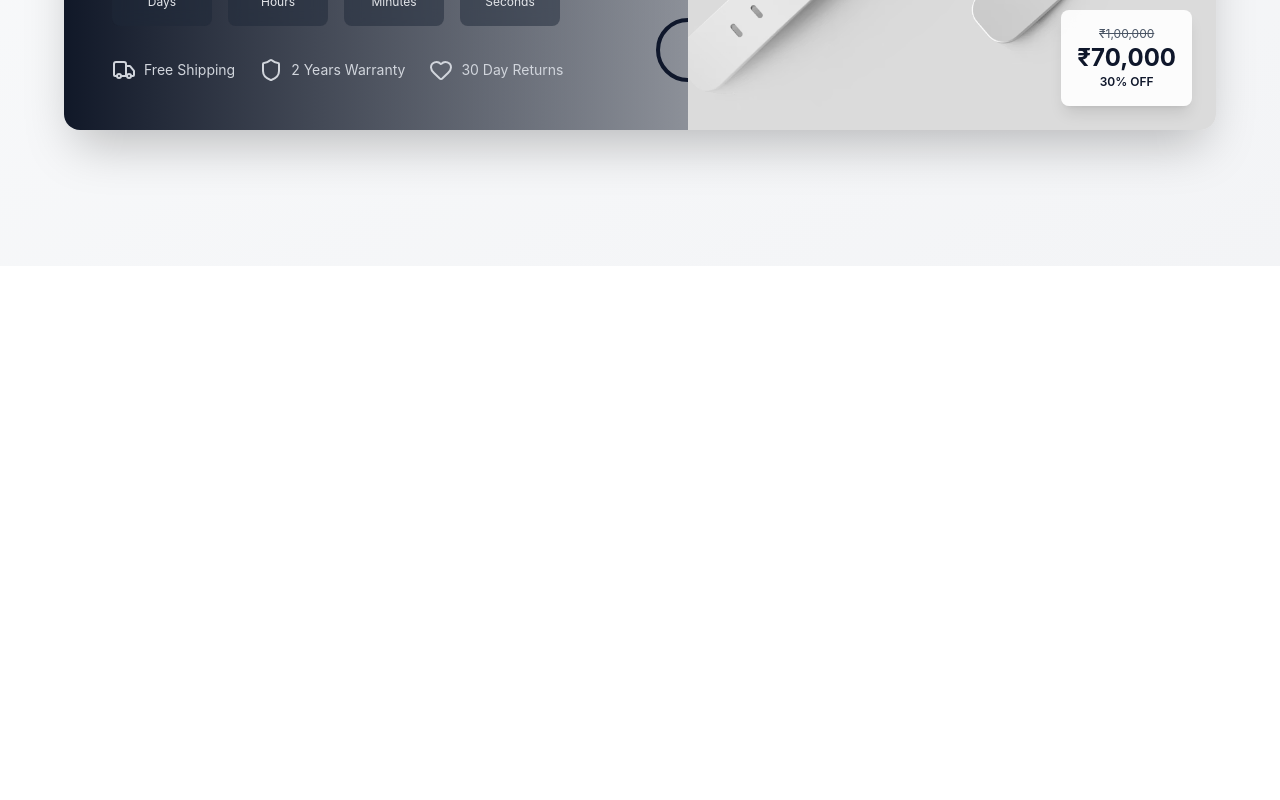
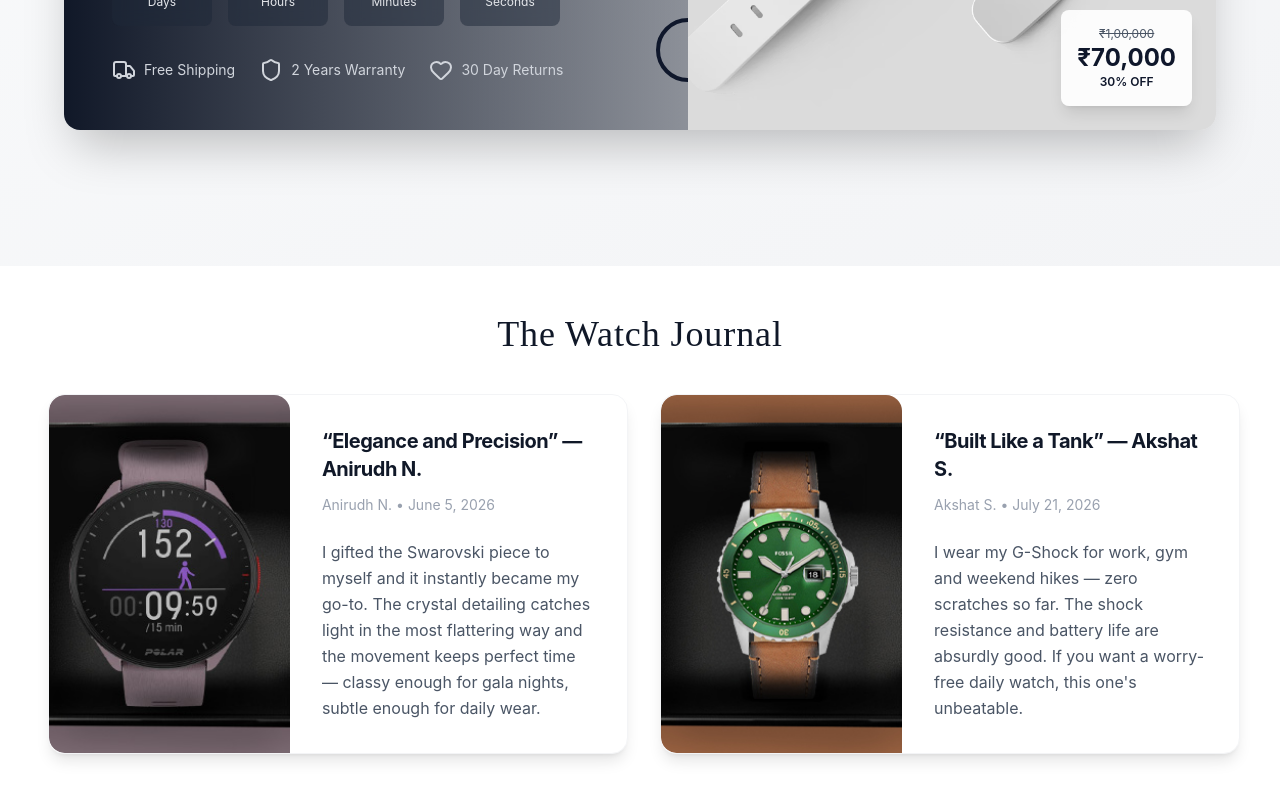
Before and after one commit to Anirudh-Negii/timestone, a React (Vite) app: page / in a window 1280 px wide. Shown: the part 2837-3637 px from the top of the page. Before the commit the page ends 3103 px from the top, so only its background shows below. Built offline with nearby package versions, Linux system fonts and the light colour scheme.

Commit message:
Build testimonials section

```diff
--- a/src/assets/dummyStyles.js
+++ b/src/assets/dummyStyles.js
@@ -130,7 +130,7 @@
 
   // Scrollbar hiding
   scrollbarHide:
-    "container ::-webkit-scrollbar { display: none; } .container { -ms-overflow-style: none; scrollbar-width: none; }",
+    ".container ::-webkit-scrollbar { display: none; } .container { -ms-overflow-style: none; scrollbar-width: none; }",
 };
 
 export { testimonialPageStyles };
--- /dev/null
+++ b/src/components/Testimonials.jsx
@@ -0,0 +1,306 @@
+import React, { useRef, useEffect } from "react";
+import { testimonialPageStyles } from "../assets/dummyStyles";
+import T1 from "../assets/T1.png";
+import T2 from "../assets/T2.png";
+import T3 from "../assets/T3.png";
+import T4 from "../assets/T4.png";
+
+const cards = [
+  {
+    id: 1,
+    title: "“Elegance and Precision” — Anirudh N.",
+    meta: "Anirudh N. • June 5, 2026",
+    excerpt:
+      "I gifted the Swarovski piece to myself and it instantly became my go-to. The crystal detailing catches light in the most flattering way and the movement keeps perfect time — classy enough for gala nights, subtle enough for daily wear.",
+    image: T1,
+  },
+  {
+    id: 2,
+    title: "“Built Like a Tank” — Akshat S.",
+    meta: "Akshat S. • July 21, 2026",
+    excerpt:
+      "I wear my G-Shock for work, gym and weekend hikes — zero scratches so far. The shock resistance and battery life are absurdly good. If you want a worry-free daily watch, this one's unbeatable.",
+    image: T2,
+  },
+  {
+    id: 3,
+    title: "“Sleek & Subtle” — Atharv S.",
+    meta: "Atharv S. • May 15, 2026",
+    excerpt:
+      "The minimalist dial is gorgeous — thin case, clean lines and a strap that feels premium. It pairs perfectly with both office blazers and weekend denim. I get compliments every time I wear it.",
+    image: T3,
+  },
+  {
+    id: 4,
+    title: "“A Time Capsule” — Abhi P.",
+    meta: "Abhi P. • May 2, 2026",
+    excerpt:
+      "A vintage look that still feels modern — the domed crystal and aged-lume give it character. It's become my conversation starter at dinners. Comfortable, well-built, and full of charm.",
+    image: T4,
+  },
+];
+
+const Testimonials = () => {
+  const scroller = useRef(null);
+  const isDown = useRef(false);
+  const startX = useRef(0);
+  const scrollLeft = useRef(0);
+  const rafRef = useRef(null);
+  const targetScroll = useRef(null);
+  const lastMoveTime = useRef(0);
+  const lastMoveX = useRef(0);
+  const velocity = useRef(0);
+
+  useEffect(() => {
+    const el = scroller.current;
+    if (!el) return;
+    el.style.scrollBehavior = "auto";
+
+    const handleUp = () => {
+      isDown.current = false;
+      el.classList && el.classList.remove("cursor-grabbing");
+    };
+    window.addEventListener("mouseup", handleUp);
+    window.addEventListener("touchend", handleUp);
+    return () => {
+      window.removeEventListener("mouseup", handleUp);
+      window.removeEventListener("touchend", handleUp);
+      if (rafRef.current) cancelAnimationFrame(rafRef.current);
+    };
+  }, []);
+
+  const ensureRafRunning = () => {
+    if (rafRef.current) return;
+    const el = scroller.current;
+    if (!el) return;
+    let last = performance.now();
+
+    const loop = (now) => {
+      const dt = now - last;
+      last = now;
+      // if no target set, stop RAF
+      if (targetScroll.current == null) {
+        rafRef.current = null;
+        return;
+      }
+
+      const current = el.scrollLeft;
+      const next = current + (targetScroll.current - current) * lerpAlpha;
+      el.scrollLeft = next;
+
+      // if we're close enough to target and not dragging, snap to target and stop RAF
+      if (
+        Math.abs(targetScroll.current - next) < 0.5 &&
+        !isDown.current &&
+        Math.abs(velocity.current) < 0.02
+      ) {
+        el.scrollLeft = targetScroll.current;
+        // clear target and stop RAF
+        targetScroll.current = null;
+        rafRef.current = null;
+        return;
+      }
+
+      rafRef.current = requestAnimationFrame(loop);
+    };
+
+    rafRef.current = requestAnimationFrame(loop);
+  };
+
+  const startMomentum = () => {
+    const el = scroller.current;
+    if (!el) return;
+    // if velocity very small, do nothing
+    if (Math.abs(velocity.current) < 0.02) {
+      velocity.current = 0;
+      targetScroll.current = null;
+      return;
+    }
+
+    targetScroll.current = el.scrollLeft;
+    ensureRafRunning();
+
+    let last = performance.now();
+    const friction = 0.0008; // tuning: smaller = longer glide; larger = quicker stop
+
+    const step = (now) => {
+      const dt = now - last;
+      last = now;
+
+      targetScroll.current += velocity.current * dt;
+
+      const factor = Math.exp(-friction * dt);
+      velocity.current *= factor;
+
+      // if velocity falls below threshold, stop
+      if (Math.abs(velocity.current) > 0.02) {
+        rafRef.current = requestAnimationFrame(step);
+      } else {
+        // let RAF settle to final target then clear
+        setTimeout(() => {
+          targetScroll.current = Math.round(targetScroll.current);
+          velocity.current = 0;
+        }, 0);
+        rafRef.current = null;
+      }
+    };
+
+    if (rafRef.current) {
+      // RAF already running for smoothing; kick off momentum step separately
+      rafRef.current = requestAnimationFrame(step);
+    } else {
+      rafRef.current = requestAnimationFrame(step);
+    }
+  };
+
+  const onMouseDown = (e) => {
+    const el = scroller.current;
+    if (!el) return;
+    // cancel any momentum
+    if (rafRef.current) {
+      cancelAnimationFrame(rafRef.current);
+      rafRef.current = null;
+    }
+
+    isDown.current = true;
+    el.classList.add("cursor-grabbing");
+
+    // use clientX for consistency
+    startX.current = e.clientX - el.offsetLeft;
+    scrollLeft.current = el.scrollLeft;
+
+    // init smoothing state
+    targetScroll.current = el.scrollLeft;
+    lastMoveTime.current = performance.now();
+    lastMoveX.current = e.clientX;
+    velocity.current = 0;
+
+    ensureRafRunning();
+  };
+
+  const onMouseLeave = () => {
+    isDown.current = false;
+    scroller.current && scroller.current.classList.remove("cursor-grabbing");
+    // on leave we compute momentum from last velocity
+    startMomentum();
+  };
+
+  const onMouseUp = () => {
+    isDown.current = false;
+    scroller.current && scroller.current.classList.remove("cursor-grabbing");
+    // start momentum based on recent velocity
+    startMomentum();
+  };
+
+  const onMouseMove = (e) => {
+    if (!isDown.current) return;
+    e.preventDefault();
+    const el = scroller.current;
+    const x = e.clientX - el.offsetLeft;
+    const walk = (x - startX.current) * 1;
+
+    targetScroll.current = scrollLeft.current - walk;
+
+    const now = performance.now();
+    const dt = Math.max(1, now - lastMoveTime.current); // ms
+    const instantV = (e.clientX - lastMoveX.current) / dt; // px/ms
+    // smooth velocity to reduce jitter
+    velocity.current = instantV * 0.6 + velocity.current * 0.4;
+    lastMoveTime.current = now;
+    lastMoveX.current = e.clientX;
+
+    ensureRafRunning();
+  };
+
+  const onTouchStart = (e) => {
+    const el = scroller.current;
+    if (!el) return;
+    if (rafRef.current) {
+      cancelAnimationFrame(rafRef.current);
+      rafRef.current = null;
+    }
+
+    isDown.current = true;
+    startX.current = e.touches[0].clientX - el.offsetLeft;
+    scrollLeft.current = el.scrollLeft;
+
+    targetScroll.current = el.scrollLeft;
+    lastMoveTime.current = performance.now();
+    lastMoveX.current = e.touches[0].clientX;
+    velocity.current = 0;
+
+    ensureRafRunning();
+  };
+
+  const onTouchMove = (e) => {
+    if (!isDown.current) return;
+    const el = scroller.current;
+    const x = e.touches[0].clientX - el.offsetLeft;
+    const walk = (x - startX.current) * 1;
+
+    targetScroll.current = scrollLeft.current - walk;
+
+    const now = performance.now();
+    const dt = Math.max(1, now - lastMoveTime.current);
+    const instantV = (e.touches[0].clientX - lastMoveX.current) / dt;
+    velocity.current = instantV * 0.6 + velocity.current * 0.4;
+    lastMoveTime.current = now;
+    lastMoveX.current = e.touches[0].clientX;
+
+    ensureRafRunning();
+  };
+
+  const onTouchEnd = () => {
+    isDown.current = false;
+    scroller.current && scroller.current.classList.remove("cursor-grabbing");
+    startMomentum();
+  };
+
+  // These all above functions are for smooth scrolling and momentum effect when dragging the testimonials horizontally.
+
+  return (
+    <section className={testimonialPageStyles.pageSection}>
+      <div className={testimonialPageStyles.container}>
+        <h2 className={testimonialPageStyles.title} style={{ fontFamily: "'Playfair Display', serif" }} >
+          The Watch Journal
+        </h2>
+
+        <div
+          className={testimonialPageStyles.scroller}
+          ref={scroller}
+          onMouseDown={onMouseDown}
+          onMouseMove={onMouseMove}
+          onMouseUp={onMouseUp}
+          onMouseLeave={onMouseLeave}
+          onTouchStart={onTouchStart}
+          onTouchMove={onTouchMove}
+          onTouchEnd={onTouchEnd}
+          style={{
+            WebkitOverflowScrolling: "touch",
+            touchAction: "pan-y",
+          }}
+        >
+          {cards.map((card) => (
+            <article key={card.id} className={testimonialPageStyles.card}>
+              <div className={testimonialPageStyles.imageBlock}>
+                <img src={card.image} alt={card.title} className={testimonialPageStyles.image} />
+              </div>
+              <div className={testimonialPageStyles.contentBlock}>
+                <div>
+                  <h3 className={testimonialPageStyles.cardTitle}>{card.title}</h3>
+                  <p className={testimonialPageStyles.cardMeta}>{card.meta}</p>
+                  <p className={testimonialPageStyles.cardExcerpt}>{card.excerpt}</p>
+                </div>
+              </div>
+            </article>
+          ))}
+        </div>
+      </div>
+
+      <style> {`${testimonialPageStyles.scrollbarHide}`} </style>
+
+    </section>
+  );
+};
+
+export default Testimonials;
--- a/src/pages/Home.jsx
+++ b/src/pages/Home.jsx
@@ -3,6 +3,7 @@
 import CategoriesHome from '../components/CategoriesHome'
 import ComingSoonWatch from '../components/ComingSoonWatch'
 import LimitedTime from '../components/LimitedTime'
+import Testimonials from '../components/Testimonials'
 
 const Home = () => {
   return (
@@ -11,6 +12,7 @@
         <CategoriesHome />
         <ComingSoonWatch />
         <LimitedTime />
+        <Testimonials />
     </div>
   )
 }
```
